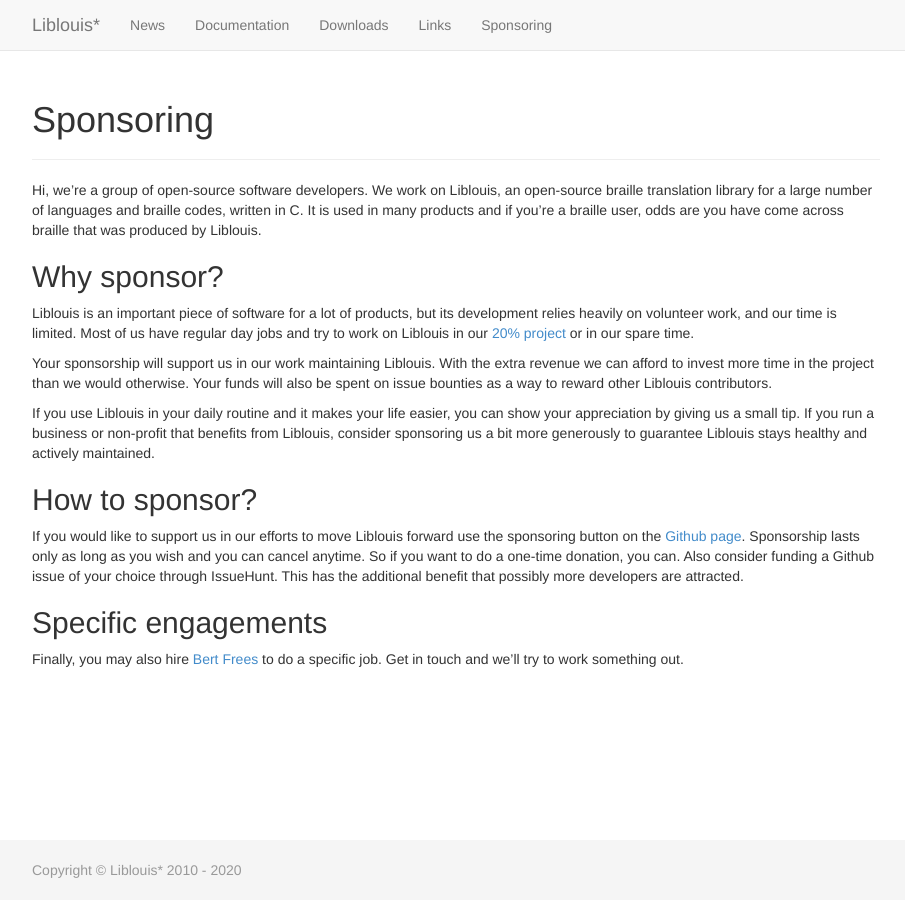
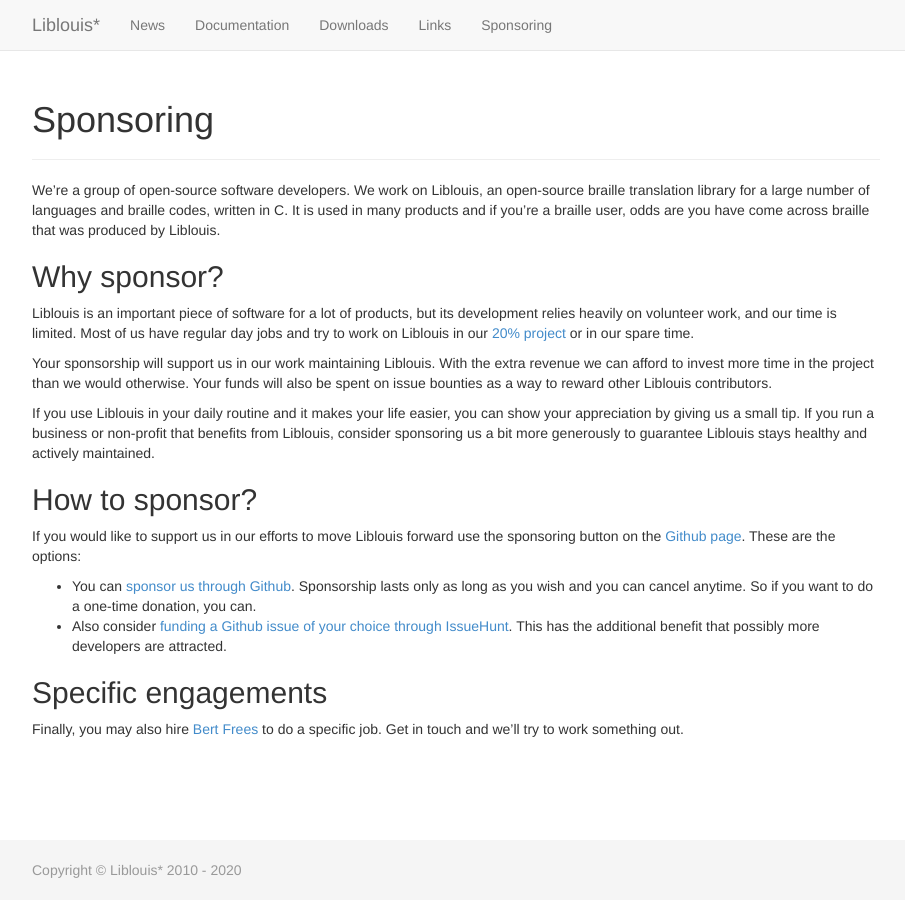
Before and after one commit to liblouis/liblouis.github.io, a Jekyll site: the page built from sponsoring/index.md, in a window 1280 px wide. Shown: the whole page, without its empty margins (38-943 px from the left). Built offline with Jekyll 4.4.1, drawn with Linux system fonts in a browser that asks for light colours.

Commit message:
Some small tweaks to the sponsoring page

```diff
--- a/sponsoring/index.md
+++ b/sponsoring/index.md
@@ -2,7 +2,7 @@
 title: Sponsoring
 ---
 
-Hi, we're a group of open-source software developers. We work on
+We're a group of open-source software developers. We work on
 Liblouis, an open-source braille translation library for a large
 number of languages and braille codes, written in C. It is used in
 many products and if you're a braille user, odds are you have come
@@ -31,11 +31,15 @@
 
 If you would like to support us in our efforts to move Liblouis
 forward use the sponsoring button on the [Github
-page](https://github.com/liblouis/liblouis). Sponsorship lasts only as
-long as you wish and you can cancel anytime. So if you want to do a
-one-time donation, you can. Also consider funding a Github issue of
-your choice through IssueHunt. This has the additional benefit that
-possibly more developers are attracted.
+page](https://github.com/liblouis/liblouis). These are the options:
+- You can [sponsor us through
+  Github](https://github.com/sponsors/bertfrees). Sponsorship
+  lasts only as long as you wish and you can cancel anytime. So if you
+  want to do a one-time donation, you can.
+- Also consider [funding a Github issue of your choice through
+  IssueHunt](https://issuehunt.io/r/liblouis/liblouis/issues). This
+  has the additional benefit that possibly more developers are
+  attracted.
 
 ## Specific engagements
 
```
